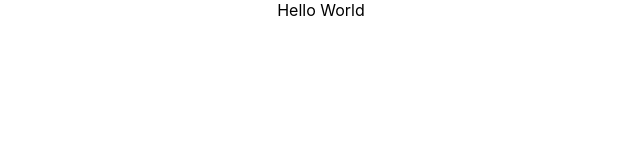
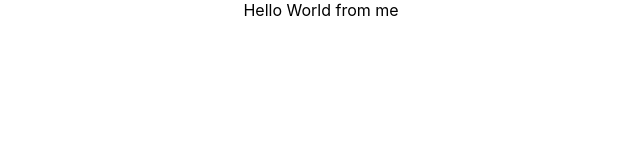
Before and after one commit to RahatGaba/boootcamp-react-app, a React (Create React App) app: page / in a window 1280 px wide. Shown: the top 160 px of the page, without its empty margins (319-959 px from the left). Built offline with nearby package versions, Linux system fonts and the light colour scheme.

Commit message:
Update App.js

```diff
--- a/src/App.js
+++ b/src/App.js
@@ -6,7 +6,7 @@ function App() {
   return (
     <div className="App">
 
-Hello World
+Hello World from me
     </div>
   );
 }
```
